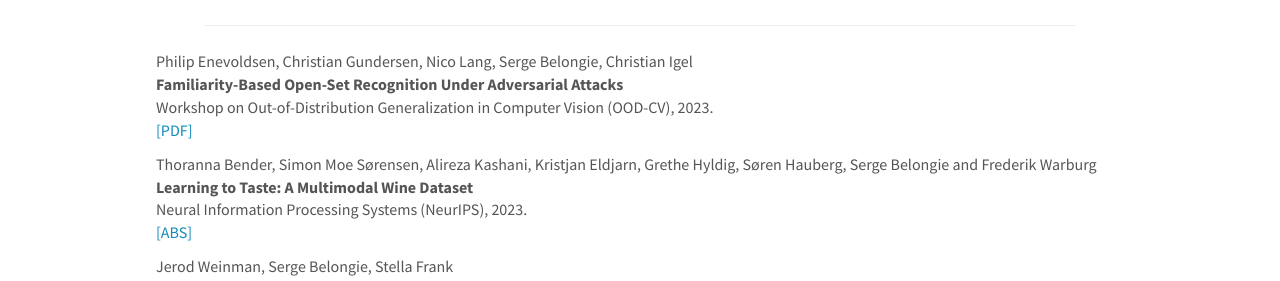
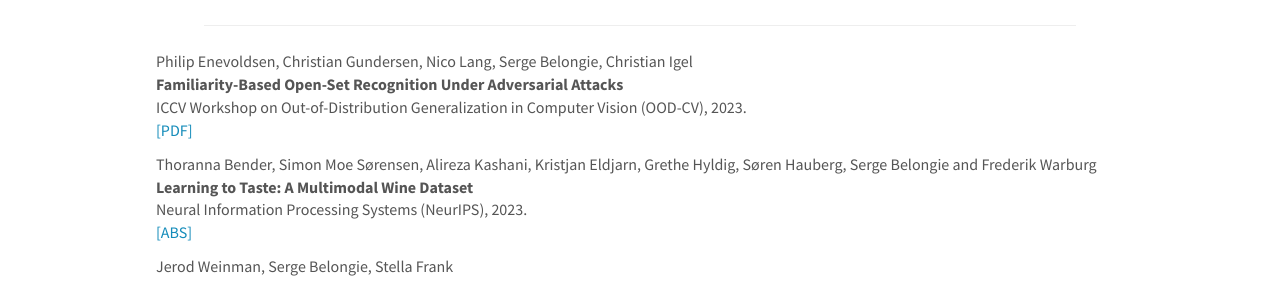
Before and after one commit to BelongieLab/belongielab.github.io, a Jekyll site: the page built from _pages/publications.md, in a window 1280 px wide and 900 px high, scrolled down 351 px. Shown: the part 163-444 px from the top of the window. Built offline with Jekyll 4.4.1, drawn with Linux system fonts in a browser that asks for light colours; nearby versions of some CDN libraries.

Commit message:
Update publist.yml

```diff
--- a/_data/publist.yml
+++ b/_data/publist.yml
@@ -5,7 +5,7 @@
     display: PDF
     url: 2023_Familiarity-Based_Open-Set_Recognition_Under_Adversarial_Attacks
   ref: Enevoldsen
-  venue: 'Workshop on Out-of-Distribution Generalization in Computer Vision (OOD-CV), '
+  venue: 'ICCV Workshop on Out-of-Distribution Generalization in Computer Vision (OOD-CV), '
   year: '2023'
   pub_type: conference
 - author: "Peter Ebert Christensen, V\xE9steinn Sn\xE6bjarnarson, Andrea Dittadi, Serge Belongie, Sagie Benaim"
```
